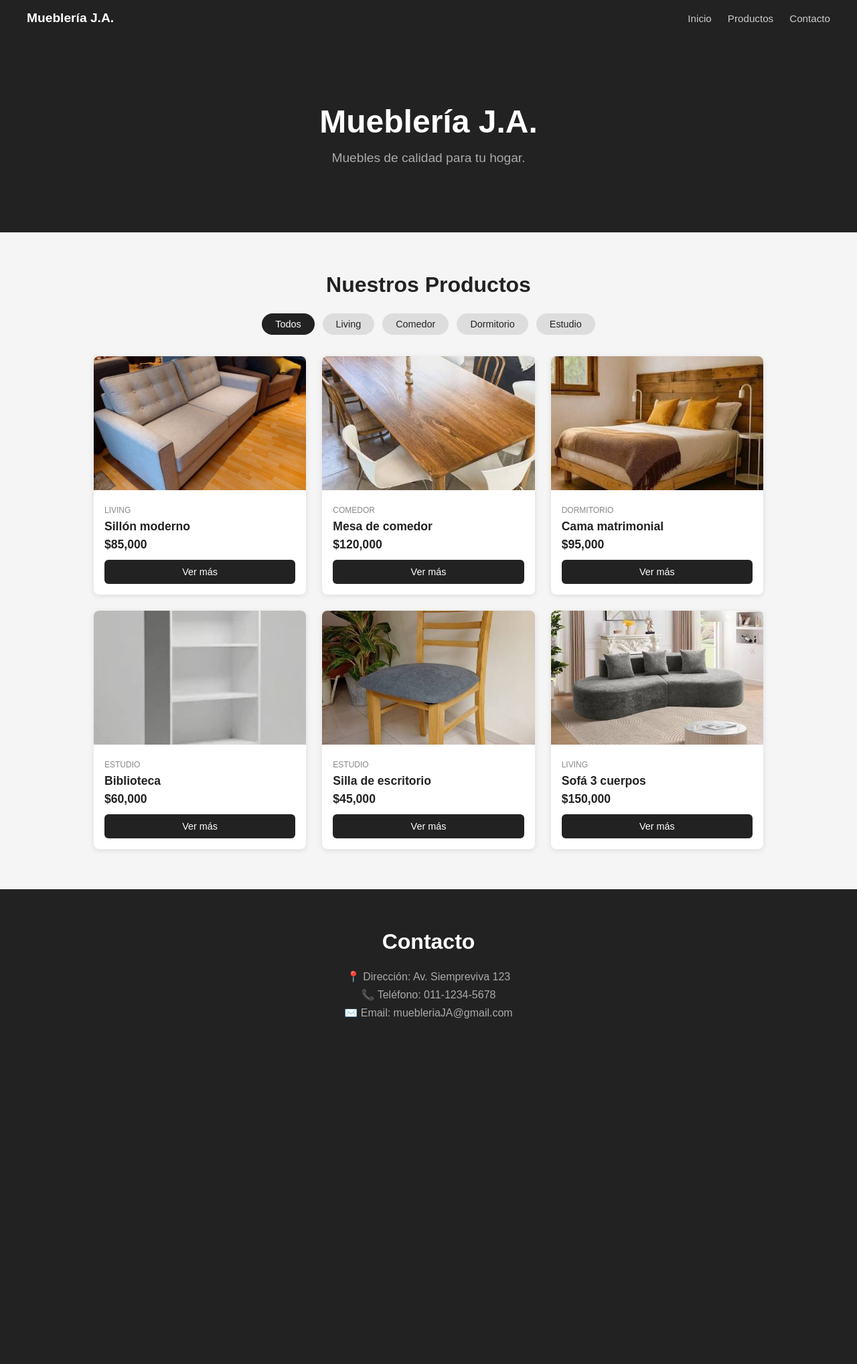
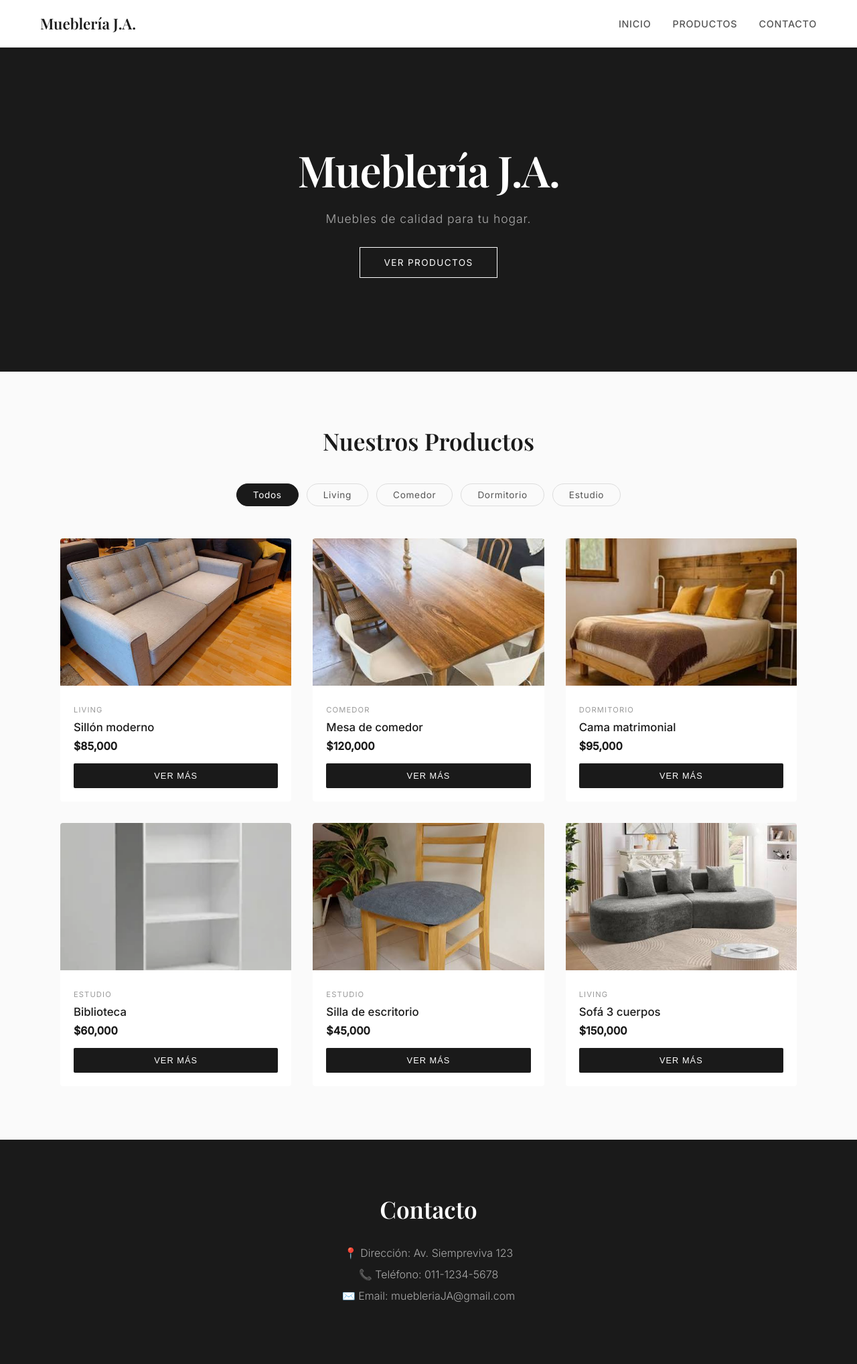
Before and after one commit to juan22retamar/muebleria-ja, a Flask app: page / in a window 1280 px wide. Shown: the whole page at 67% size. Before the commit the page ends 1521 px from the top, so only its background shows below. Run offline with Flask 3, Linux system fonts and the light colour scheme; data comes from the database, SQL or seed files in the repository; both versions use the stored data as it was after the commit.

Commit message:
mejoras diseño y modal con descripcion y medidas

```diff
--- a/static/style.css
+++ b/static/style.css
@@ -5,61 +5,96 @@
 }
 
 body {
-    font-family: Arial, sans-serif;
-    background-color: #f5f5f5;
-    color: #222;
+    font-family: 'Inter', sans-serif;
+    background-color: #fafafa;
+    color: #1a1a1a;
 }
 
+/* NAVEGACIÓN */
 nav {
-    background-color: #222;
-    padding: 16px 40px;
+    background-color: #fff;
+    padding: 20px 60px;
     display: flex;
-    gap: 24px;
+    gap: 32px;
     align-items: center;
+    border-bottom: 1px solid #eee;
+    position: sticky;
+    top: 0;
+    z-index: 100;
 }
 
 nav span {
-    color: white;
-    font-weight: bold;
-    font-size: 1.2rem;
+    color: #1a1a1a;
+    font-family: 'Playfair Display', serif;
+    font-size: 1.4rem;
     margin-right: auto;
 }
 
 nav a {
-    color: #ccc;
+    color: #555;
     text-decoration: none;
-    font-size: 0.95rem;
+    font-size: 0.9rem;
+    font-weight: 500;
+    letter-spacing: 0.05em;
+    text-transform: uppercase;
+    transition: color 0.2s;
 }
 
 nav a:hover {
-    color: white;
+    color: #1a1a1a;
 }
 
+/* HERO */
 #inicio {
-    background-color: #222;
+    background-color: #1a1a1a;
     color: white;
     text-align: center;
-    padding: 100px 40px;
+    padding: 140px 40px;
+    position: relative;
 }
 
 #inicio h1 {
-    font-size: 3rem;
-    margin-bottom: 16px;
+    font-family: 'Playfair Display', serif;
+    font-size: 4rem;
+    margin-bottom: 20px;
+    letter-spacing: -0.02em;
 }
 
 #inicio p {
-    font-size: 1.2rem;
+    font-size: 1.1rem;
     color: #aaa;
+    font-weight: 300;
+    letter-spacing: 0.05em;
 }
 
+#inicio .btn-hero {
+    display: inline-block;
+    margin-top: 32px;
+    padding: 14px 36px;
+    border: 1px solid #fff;
+    color: white;
+    text-decoration: none;
+    font-size: 0.85rem;
+    letter-spacing: 0.1em;
+    text-transform: uppercase;
+    transition: all 0.3s;
+}
+
+#inicio .btn-hero:hover {
+    background-color: white;
+    color: #1a1a1a;
+}
+
+/* PRODUCTOS */
 #productos {
-    padding: 60px 40px;
-    background-color: #f5f5f5;
+    padding: 80px 60px;
+    background-color: #fafafa;
 }
 
 #productos h2 {
-    font-size: 2rem;
-    margin-bottom: 24px;
+    font-family: 'Playfair Display', serif;
+    font-size: 2.2rem;
+    margin-bottom: 40px;
     text-align: center;
 }
 
@@ -67,105 +102,121 @@ nav a:hover {
     display: flex;
     gap: 12px;
     justify-content: center;
-    margin-bottom: 32px;
+    margin-bottom: 48px;
 }
 
 .filtro {
-    padding: 8px 20px;
-    border-radius: 20px;
-    background-color: #ddd;
+    padding: 8px 24px;
+    border: 1px solid #ddd;
+    border-radius: 30px;
     text-decoration: none;
-    color: #222;
-    font-size: 0.9rem;
+    color: #555;
+    font-size: 0.85rem;
+    letter-spacing: 0.05em;
+    transition: all 0.2s;
 }
 
 .filtro:hover, .filtro.activo {
-    background-color: #222;
+    background-color: #1a1a1a;
+    border-color: #1a1a1a;
     color: white;
 }
 
 .productos {
     display: grid;
     grid-template-columns: repeat(3, 1fr);
-    gap: 24px;
-    max-width: 1000px;
+    gap: 32px;
+    max-width: 1100px;
     margin: 0 auto;
 }
 
 .producto {
     background-color: white;
-    border-radius: 8px;
+    border-radius: 4px;
     overflow: hidden;
-    box-shadow: 0 2px 8px rgba(0,0,0,0.1);
+    transition: transform 0.3s, box-shadow 0.3s;
+}
+
+.producto:hover {
+    transform: translateY(-4px);
+    box-shadow: 0 12px 32px rgba(0,0,0,0.1);
 }
 
 .producto img {
     width: 100%;
-    height: 200px;
+    height: 220px;
     object-fit: cover;
+    cursor: pointer;
+    transition: opacity 0.3s;
+}
+
+.producto img:hover {
+    opacity: 0.9;
 }
 
 .producto-info {
-    padding: 16px;
+    padding: 20px;
 }
 
 .categoria {
-    font-size: 0.75rem;
-    color: #888;
+    font-size: 0.7rem;
+    color: #999;
     text-transform: uppercase;
+    letter-spacing: 0.1em;
 }
 
 .producto-info h3 {
-    margin: 6px 0;
-    font-size: 1.1rem;
+    margin: 8px 0;
+    font-size: 1.05rem;
+    font-weight: 500;
 }
 
 .precio {
-    color: #222;
-    font-weight: bold;
-    font-size: 1.1rem;
-    margin-bottom: 12px;
+    color: #1a1a1a;
+    font-weight: 600;
+    font-size: 1rem;
+    margin-bottom: 16px;
 }
 
 .btn {
     width: 100%;
-    padding: 10px;
-    background-color: #222;
+    padding: 11px;
+    background-color: #1a1a1a;
     color: white;
     border: none;
-    border-radius: 6px;
+    border-radius: 2px;
     cursor: pointer;
-    font-size: 0.9rem;
+    font-size: 0.8rem;
+    letter-spacing: 0.08em;
+    text-transform: uppercase;
+    transition: background-color 0.2s;
 }
 
 .btn:hover {
-    background-color: #444;
+    background-color: #333;
 }
 
+/* CONTACTO */
 #contacto {
-    background-color: #222;
+    background-color: #1a1a1a;
     color: white;
     text-align: center;
-    padding: 60px 40px;
+    padding: 80px 40px;
 }
 
 #contacto h2 {
-    font-size: 2rem;
-    margin-bottom: 24px;
+    font-family: 'Playfair Display', serif;
+    font-size: 2.2rem;
+    margin-bottom: 32px;
 }
 
 #contacto p {
-    margin-bottom: 8px;
+    margin-bottom: 12px;
     color: #aaa;
-}
-.producto img {
-    transition: transform 0.3s ease;
-    cursor: pointer;
+    font-weight: 300;
 }
 
-.producto img:hover {
-    transform: scale(1.05);
-}
+/* LIGHTBOX */
 #lightbox {
     display: none;
     position: fixed;
--- a/templates/index.html
+++ b/templates/index.html
@@ -3,6 +3,7 @@
   <head>
     <meta charset="UTF-8">
     <title>Mueblería J.A.</title>
+    <link href="https://fonts.googleapis.com/css2?family=Playfair+Display:wght@600&family=Inter:wght@300;400;500&display=swap" rel="stylesheet">
     <link rel="stylesheet" href="{{ url_for('static', filename='style.css') }}">
   </head>
   <body>
@@ -19,13 +20,13 @@
     <section id="inicio">
       <h1>Mueblería J.A.</h1>
       <p>Muebles de calidad para tu hogar.</p>
+      <a href="#productos" class="btn-hero">Ver productos</a>
     </section>
 
     <!-- PRODUCTOS -->
     <section id="productos">
       <h2>Nuestros Productos</h2>
 
-      <!-- FILTROS -->
       <div class="filtros">
         <a href="/?#productos" class="filtro {% if not categoria %}activo{% endif %}">Todos</a>
         <a href="/?categoria=Living#productos" class="filtro {% if categoria == 'Living' %}activo{% endif %}">Living</a>
@@ -34,7 +35,6 @@
         <a href="/?categoria=Estudio#productos" class="filtro {% if categoria == 'Estudio' %}activo{% endif %}">Estudio</a>
       </div>
 
-      <!-- GRILLA DE PRODUCTOS -->
       <div class="productos">
         {% for producto in productos %}
         <div class="producto">
@@ -43,7 +43,7 @@
             <span class="categoria">{{ producto[3] }}</span>
             <h3>{{ producto[1] }}</h3>
             <p class="precio">${{ "{:,.0f}".format(producto[2]) }}</p>
-            <button class="btn" onclick="abrirModal()">Ver más</button>
+            <button class="btn" onclick="abrirModal('{{ producto[1] }}', '{{ producto[3] }}', '{{ "{:,.0f}".format(producto[2]) }}', '{{ url_for('static', filename='imagenes/' + producto[4]) }}', '{{ producto[5] }}', '{{ producto[6] }}')">Ver más</button>
           </div>
         </div>
         {% endfor %}
@@ -57,9 +57,25 @@
       <p>📞 Teléfono: 011-1234-5678</p>
       <p>✉️ Email: muebleriaJA@gmail.com</p>
     </section>
+
     <!-- LIGHTBOX -->
     <div id="lightbox" onclick="cerrarLightbox()">
       <img id="lightbox-img" src="" alt="">
+    </div>
+
+    <!-- MODAL -->
+    <div id="modal" onclick="cerrarModal()">
+      <div class="modal-contenido" onclick="event.stopPropagation()">
+        <img id="modal-img" src="" alt="">
+        <div class="modal-texto">
+          <span id="modal-categoria" class="categoria"></span>
+          <h2 id="modal-nombre"></h2>
+          <p id="modal-precio" class="precio"></p>
+          <p id="modal-descripcion" class="descripcion"></p>
+          <p id="modal-medidas" class="medidas">📐 <span></span></p>
+          <button onclick="cerrarModal()">Cerrar</button>
+        </div>
+      </div>
     </div>
 
     <script>
@@ -67,24 +83,22 @@
         document.getElementById("lightbox").style.display = "flex";
         document.getElementById("lightbox-img").src = src;
       }
-
       function cerrarLightbox() {
         document.getElementById("lightbox").style.display = "none";
       }
-  function abrirModal() {
+      function abrirModal(nombre, categoria, precio, img, descripcion, medidas) {
+        document.getElementById("modal-nombre").textContent = nombre;
+        document.getElementById("modal-categoria").textContent = categoria;
+        document.getElementById("modal-precio").textContent = "$" + precio;
+        document.getElementById("modal-img").src = img;
+        document.getElementById("modal-descripcion").textContent = descripcion;
+        document.getElementById("modal-medidas").querySelector("span").textContent = medidas;
         document.getElementById("modal").style.display = "flex";
       }
-
       function cerrarModal() {
         document.getElementById("modal").style.display = "none";
       }
     </script>
-<!-- MODAL -->
-<div id="modal" onclick="cerrarModal()">
-  <div class="modal-contenido">
-    <h2>alan puto</h2>
-    <button onclick="cerrarModal()">Cerrar</button>
-  </div>
-</div>
+
   </body>
 </html>
```
Also changed, not shown: other parts of static/style.css (+55 -11 lines), database.py (+10 -8 lines), productos.db. Lines whose indentation alone changed are shown as unchanged.
